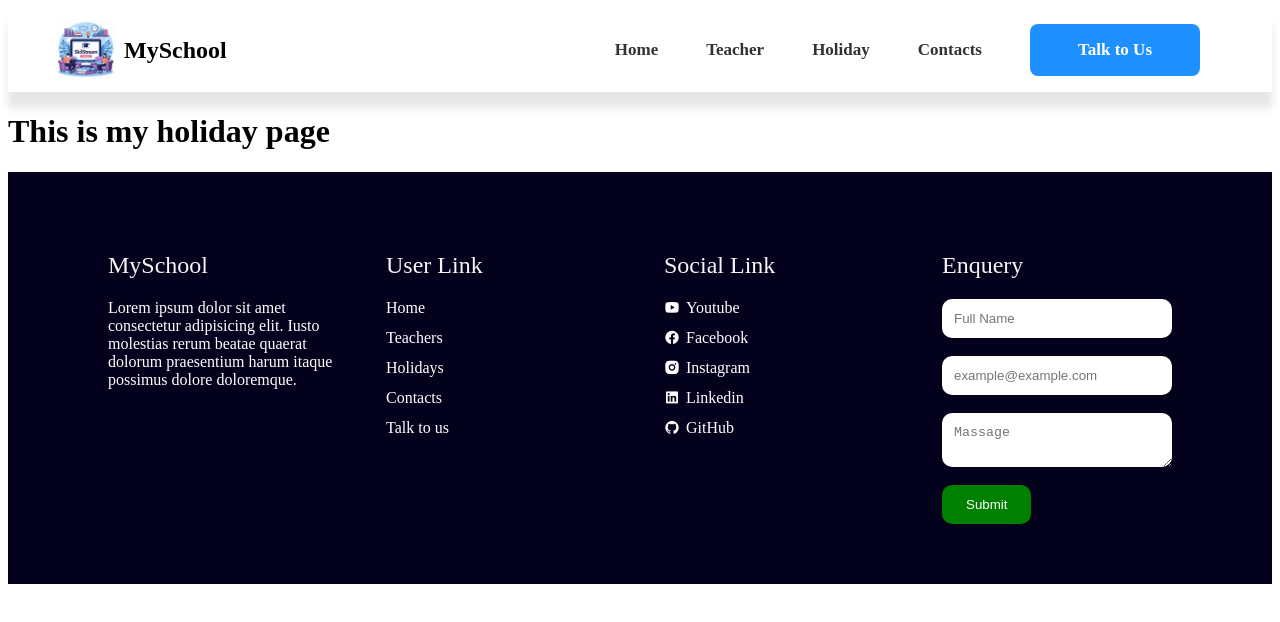
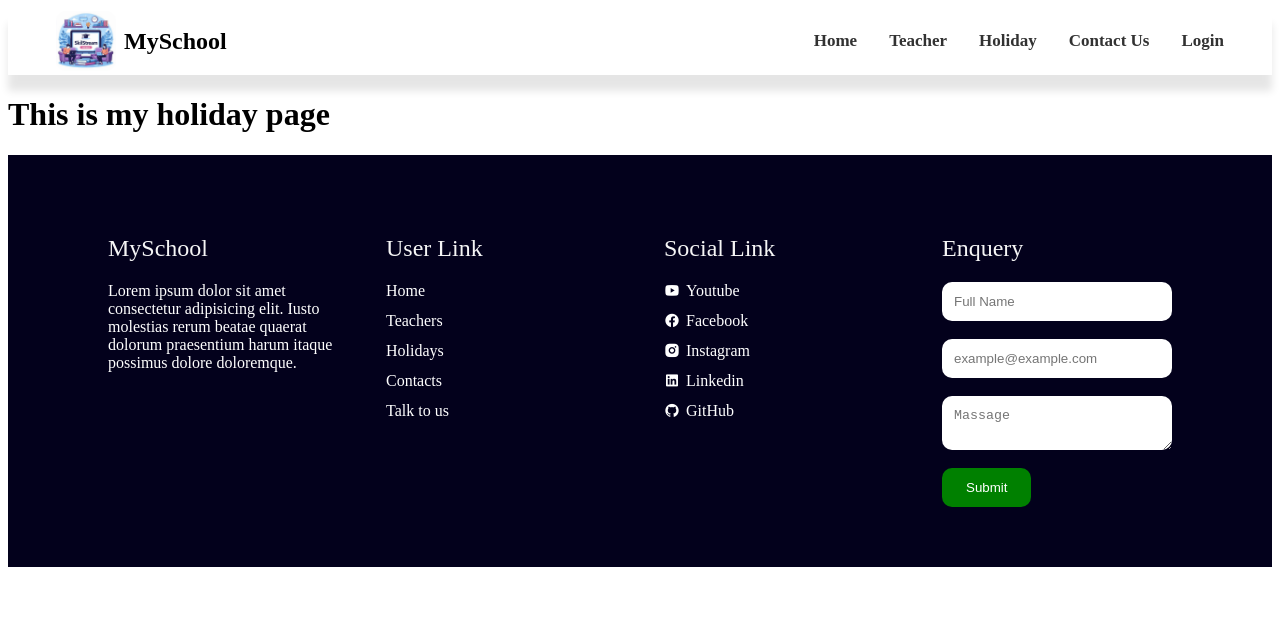
Before and after one commit to imran95patel/MySchool, a React (Vite) app: page /holiday in a window 1280 px wide. Shown: the top 622 px of the page. Built offline with nearby package versions, Linux system fonts and the light colour scheme.

Commit message:
footer and teacher comp update

```diff
--- a/src/Pages/Teacher.jsx
+++ b/src/Pages/Teacher.jsx
@@ -1,6 +1,81 @@
 import React from "react";
 import Navbar from "../components/Navbar";
 import Footer from "../components/Footer";
+import img1 from "../assets/img1.jpg";
+import img2 from "../assets/img2.jpg";
+import img3 from "../assets/img3.jpg";
+import img5 from "../assets/img5.jpg";
+import img4 from "../assets/img4.jpg";
+import img6 from "../assets/img6.jpg";
+import img7 from "../assets/img7.jpg";
+import img8 from "../assets/img8.jpg";
+import img9 from "../assets/img9.jpg";
+import img10 from "../assets/img10.jpg";
+import img11 from "../assets/img11.jpg";
+import img12 from "../assets/img12.jpg";
+
+const Teachers = [
+  {
+    image: img1,
+    name: "John Doe",
+    Qualification: "MCA (Oxford University)",
+  },
+  {
+    image: img2,
+    name: "Neha Rathod",
+    Qualification: "BE (Solapur University)",
+  },
+  {
+    image: img3,
+    name: "Ayeza Khan",
+    Qualification: "MBA (Pune University)",
+  },
+  {
+    image: img5,
+    name: "Ranvir Sing",
+    Qualification: "MSC (Pune University)",
+  },
+  {
+    image: img6,
+    name: "Arjun Sing",
+    Qualification: "BE (Kolhapur University)",
+  },
+  {
+    image: img7,
+    name: "Sohel Khan",
+    Qualification: "ME (Pune University)",
+  },
+  {
+    image: img8,
+    name: "Tausif Pirjade",
+    Qualification: "MSC (Mumbai University)",
+  },
+  {
+    image: img9,
+    name: "Rehan Shekh",
+    Qualification: "MBA (Pune University)",
+  },
+  {
+    image: img10,
+    name: "Bhanu Pratap",
+    Qualification: "BE (Pune University)",
+  },
+  {
+    image: img11,
+    name: "Sana Malikh",
+    Qualification: "ME (Pune University)",
+  },
+  {
+    image: img12,
+    name: "Shera Deshpande",
+    Qualification: "MSC (Mumbai University)",
+  },
+  {
+    image: img4,
+    name: "Varsha Mishra",
+    Qualification: "MSC (Pune University)",
+  },
+];
 
 const Teacher = () => {
   return (
@@ -28,8 +103,20 @@ const Teacher = () => {
             width: "80%",
             margin: "0 auto",
             padding: "80px",
+            display: "flex",
+            columnGap: "5%",
+            rowGap: 48,
+            flexWrap: "wrap",
           }}
-        ></section>
+        >
+          {Teachers.map((teacher, index) => (
+            <div key={index} style={{ width: "20%" }}>
+              <img src={teacher.image} alt={teacher.name} width="100%" />
+              <h2 style={{ padding: 0, marginBottom: 4 }}>{teacher.name}</h2>
+              <p style={{ padding: 0, margin: 0 }}>{teacher.Qualification}</p>
+            </div>
+          ))}
+        </section>
       </div>
       <Footer />
     </div>
--- a/src/components/Footer.jsx
+++ b/src/components/Footer.jsx
@@ -158,7 +158,10 @@ const Footer = () => {
                   textDecoration: "none",
                 }}
               >
-                <i class="ri-linkedin-box-fill" style={{ marginRight: 6 }}></i>
+                <i
+                  className="ri-linkedin-box-fill"
+                  style={{ marginRight: 6 }}
+                ></i>
                 Linkedin
               </Link>
             </li>
--- a/src/components/Navbar.jsx
+++ b/src/components/Navbar.jsx
@@ -2,6 +2,29 @@ import React from "react";
 import img from "../assets/Logo.png";
 import { Link } from "react-router-dom";
 import "./Navbar.css";
+
+const menus = [
+  {
+    lable: "Home",
+    path: "/",
+  },
+  {
+    lable: "Teacher",
+    path: "/teacher",
+  },
+  {
+    lable: "Holiday",
+    path: "/holiday",
+  },
+  {
+    lable: "Contact Us",
+    path: "/contact",
+  },
+  {
+    lable: "Login",
+    path: "/login",
+  },
+];
 const Navbar = () => {
   return (
     <nav
@@ -29,40 +52,16 @@ const Navbar = () => {
       <ul
         style={{
           listStyle: "none",
-          padding: "0",
-          margin: "0",
+          alignItems: "center",
           display: "flex",
+          gap: 32,
         }}
       >
-        <li
-          style={{
-            display: "flex",
-            alignItems: "center",
-            padding: "16px 24px",
-          }}
-        >
+        {menus.map((menu, index) => {
+          return (
+            <li key={index}>
               <Link
-            to="/"
-            style={{
-              textDecoration: "none",
-              color: "#323232",
-              fontWeight: "600",
-              fontSize: "17px",
-              transition: "color 0.3s ease",
-            }}
-          >
-            Home
-          </Link>
-        </li>
-        <li
-          style={{
-            display: "flex",
-            alignItems: "center",
-            padding: "16px 24px",
-          }}
-        >
-          <Link
-            to="/teacher"
+                to={menu.path}
                 style={{
                   textDecoration: "none",
                   color: "#323232",
@@ -70,70 +69,11 @@ const Navbar = () => {
                   fontSize: 17,
                 }}
               >
-            Teacher
+                {menu.lable}
               </Link>
             </li>
-        <li
-          style={{
-            display: "flex",
-            alignItems: "center",
-            padding: "16px 24px",
-          }}
-        >
-          <Link
-            to="/holiday"
-            style={{
-              textDecoration: "none",
-              color: "#323232",
-              fontWeight: "600",
-              fontSize: 17,
-            }}
-          >
-            Holiday
-          </Link>
-        </li>
-        <li
-          style={{
-            display: "flex",
-            alignItems: "center",
-            padding: "16px 24px",
-          }}
-        >
-          <Link
-            to="/contact"
-            style={{
-              textDecoration: "none",
-              color: "#323232",
-              fontWeight: "600",
-              fontSize: 17,
-            }}
-          >
-            Contacts
-          </Link>
-        </li>
-        <li
-          style={{
-            display: "flex",
-            alignItems: "center",
-            padding: "16px 24px",
-          }}
-        >
-          <Link
-            to="/login"
-            style={{
-              textDecoration: "none",
-              color: "white",
-              fontWeight: "600",
-              fontSize: 17,
-              background: "dodgerblue",
-              padding: "16px 48px",
-              borderRadius: "8px",
-            }}
-            className="TalkToUs"
-          >
-            Talk to Us
-          </Link>
-        </li>
+          );
+        })}
       </ul>
     </nav>
   );
```
Lines whose indentation alone changed are shown as unchanged.
